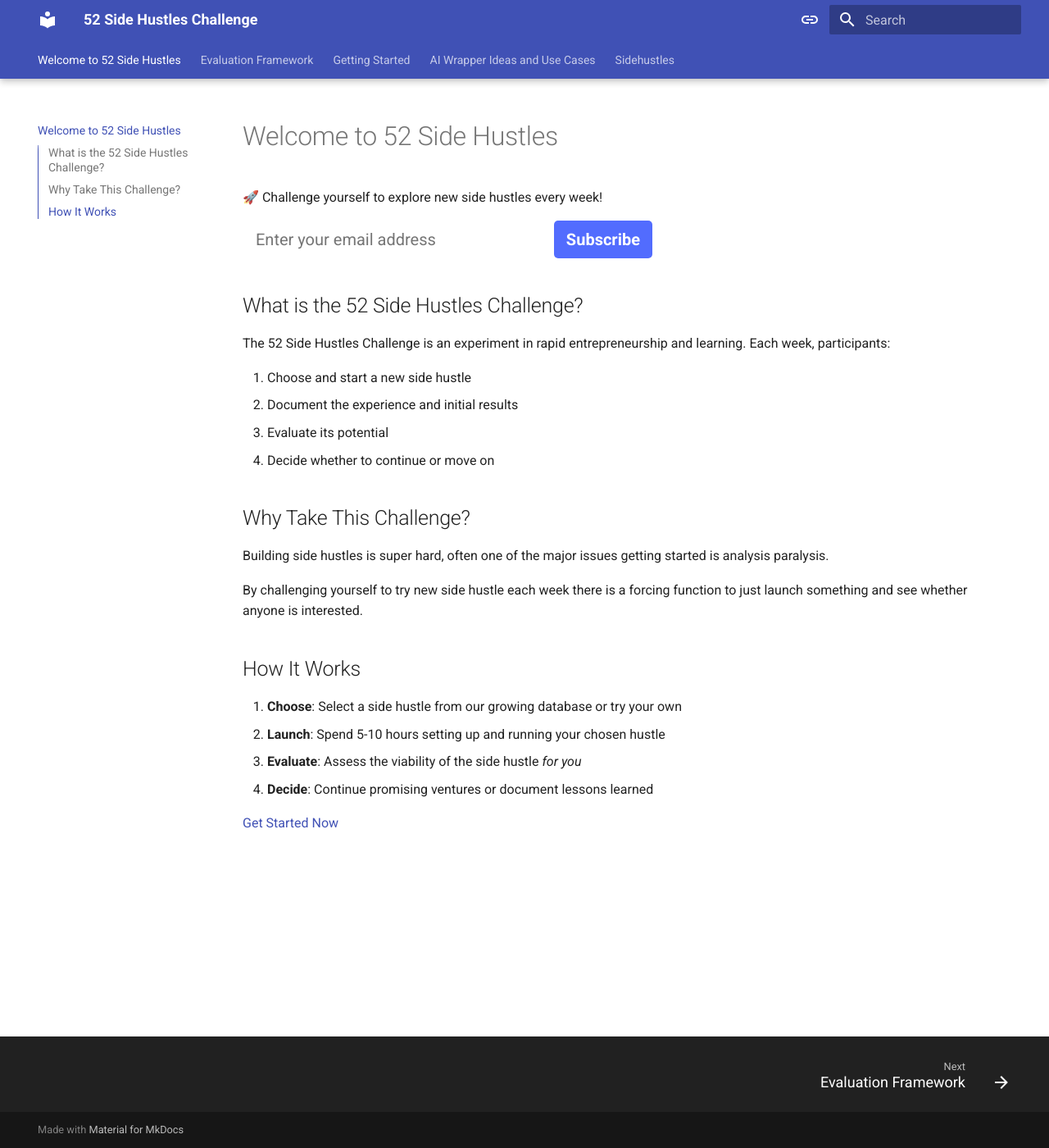
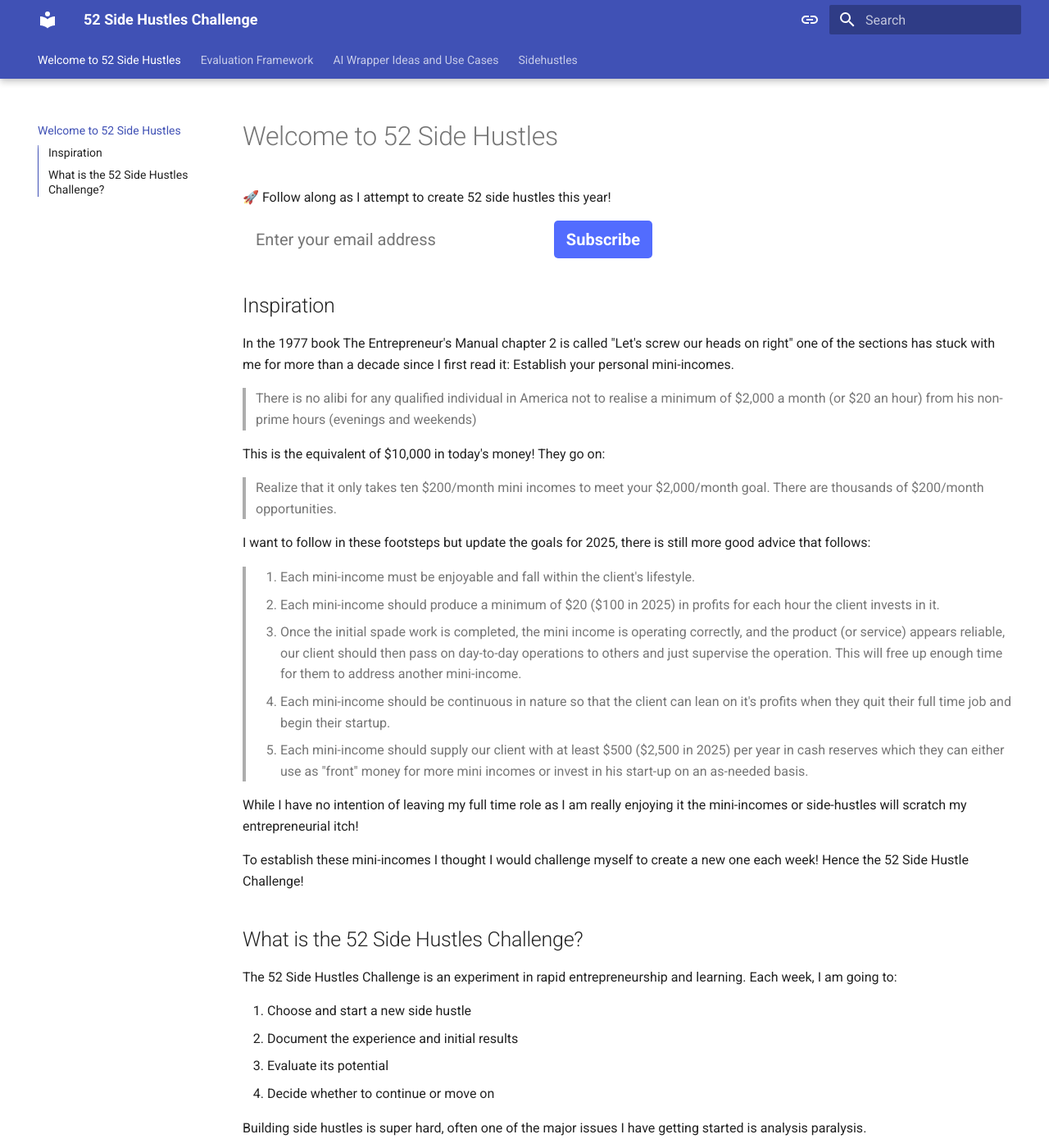
Before and after one commit to benomahony/52sidehustles, an MkDocs documentation site: the page built from docs/index.md, in a window 1280 px wide and 1400 px high. Shown: the whole window at 82% size. Built offline with MkDocs 1.6.1 and Material for MkDocs 9.7.7, drawn with Linux system fonts in a browser that asks for light colours; some of the changed text lies outside the part shown.

Commit message:
Updating index and adding domain CNAME

```diff
--- a/docs/getting-started.md
+++ /dev/null
@@ -1,31 +0,0 @@
-# Getting Started
-
-Welcome to your 52-week entrepreneurial journey! Here's how to begin.
-
-## Prerequisites
-
-- 💪 Commitment to try one new side hustle weekly
-- 📝 Willingness to document your journey
-- 🎯 Clear goals for what you want to achieve
-- ⏰ 5-10 hours per week to invest
-
-## Documentation Aims
-
-Keep track of:
-
-- Progress
-- Time invested
-- Costs and revenue
-- Key learnings
-- Challenges faced
-- Resources used
-
-## Tips for Success
-
-1. Start small and manageable
-2. Focus on learning over profit initially
-3. Network with other participants
-4. Document everything
-5. Stay consistent with the weekly cycle
-
-[Choose Your First Hustle](sidehustles){ .md-button .md-button--primary }
--- a/docs/index.md
+++ b/docs/index.md
@@ -1,29 +1,40 @@
 # Welcome to 52 Side Hustles
 
-🚀 Challenge yourself to explore new side hustles every week!
+🚀 Follow along as I attempt to create 52 side hustles this year!
 
 {% include 'overrides/form.html' %}
 
+## Inspiration
+
+In the 1977 book The Entrepreneur's Manual chapter 2 is called "Let's screw our heads on right" one of the sections has stuck with me for more than a decade since I first read it: Establish your personal mini-incomes.
+
+> There is no alibi for any qualified individual in America not to realise a minimum of $2,000 a month (or $20 an hour) from his non-prime hours (evenings and weekends)
+
+This is the equivalent of $10,000 in today's money! They go on:
+
+> Realize that it only takes ten $200/month mini incomes to meet your $2,000/month goal. There are thousands of $200/month opportunities.
+
+I want to follow in these footsteps but update the goals for 2025, there is still more good advice that follows:
+
+> 1. Each mini-income must be enjoyable and fall within the client's lifestyle.
+> 2. Each mini-income should produce a minimum of $20 ($100 in 2025) in profits for each hour the client invests in it.
+> 3. Once the initial spade work is completed, the mini income is operating correctly, and the product (or service) appears reliable, our client should then pass on day-to-day operations to others and just supervise the operation. This will free up enough time for them to address another mini-income.
+> 4. Each mini-income should be continuous in nature so that the client can lean on it's profits when they quit their full time job and begin their startup.
+> 5. Each mini-income should supply our client with at least $500 ($2,500 in 2025) per year in cash reserves which they can either use as "front" money for more mini incomes or invest in his start-up on an as-needed basis.
+
+While I have no intention of leaving my full time role as I am really enjoying it the mini-incomes or side-hustles will scratch my entrepreneurial itch!
+
+To establish these mini-incomes I thought I would challenge myself to create a new one each week! Hence the 52 Side Hustle Challenge!
+
 ## What is the 52 Side Hustles Challenge?
 
-The 52 Side Hustles Challenge is an experiment in rapid entrepreneurship and learning. Each week, participants:
+The 52 Side Hustles Challenge is an experiment in rapid entrepreneurship and learning. Each week, I am going to:
 
 1. Choose and start a new side hustle
 2. Document the experience and initial results
 3. Evaluate its potential
 4. Decide whether to continue or move on
 
-## Why Take This Challenge?
+Building side hustles is super hard, often one of the major issues I have getting started is analysis paralysis.
 
-Building side hustles is super hard, often one of the major issues getting started is analysis paralysis.
-
-By challenging yourself to try new side hustle each week there is a forcing function to just launch something and see whether anyone is interested.
-
-## How It Works
-
-1. **Choose**: Select a side hustle from our growing database or try your own
-2. **Launch**: Spend 5-10 hours setting up and running your chosen hustle
-3. **Evaluate**: Assess the viability of the side hustle _for you_
-4. **Decide**: Continue promising ventures or document lessons learned
-
-[Get Started Now](getting-started.md)
+By challenging myself to try new side hustle each week there is a forcing function to just launch something and see whether anyone is interested.
```
Also changed, not shown: 1 other file.
